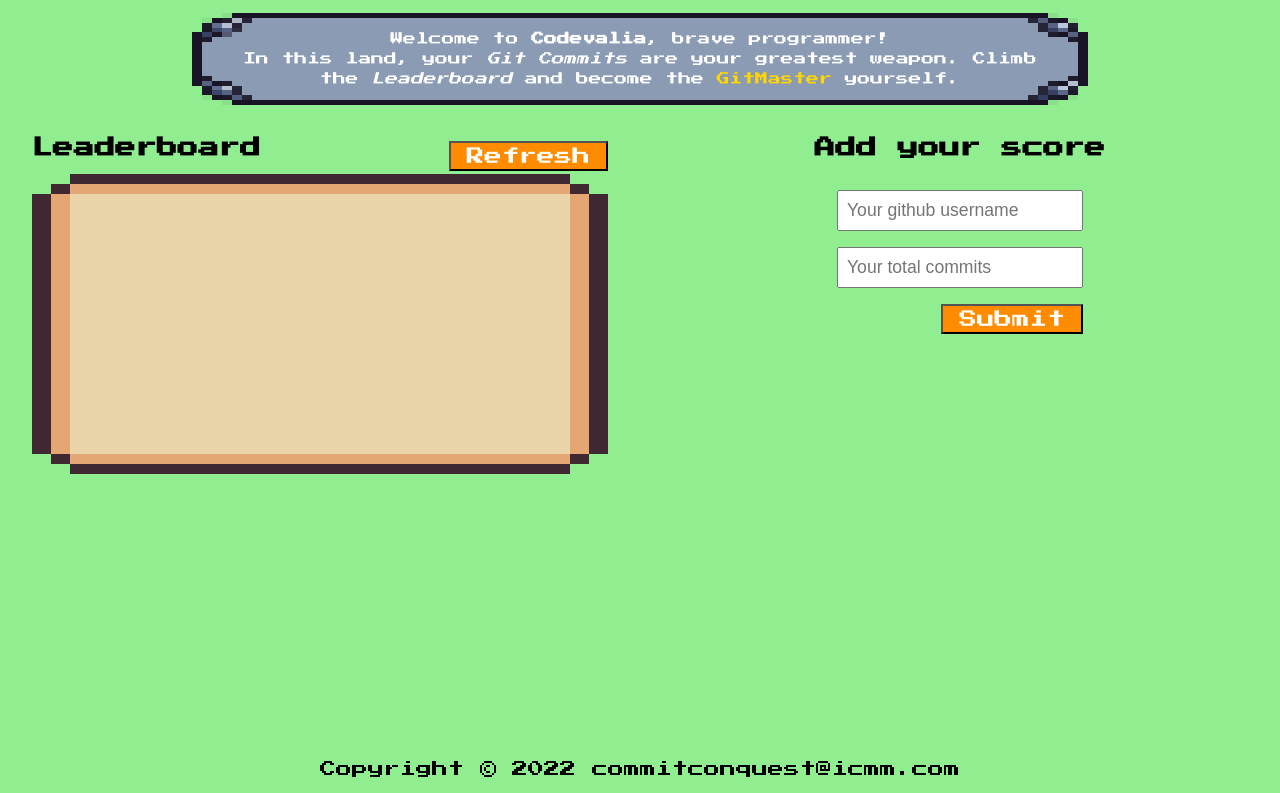
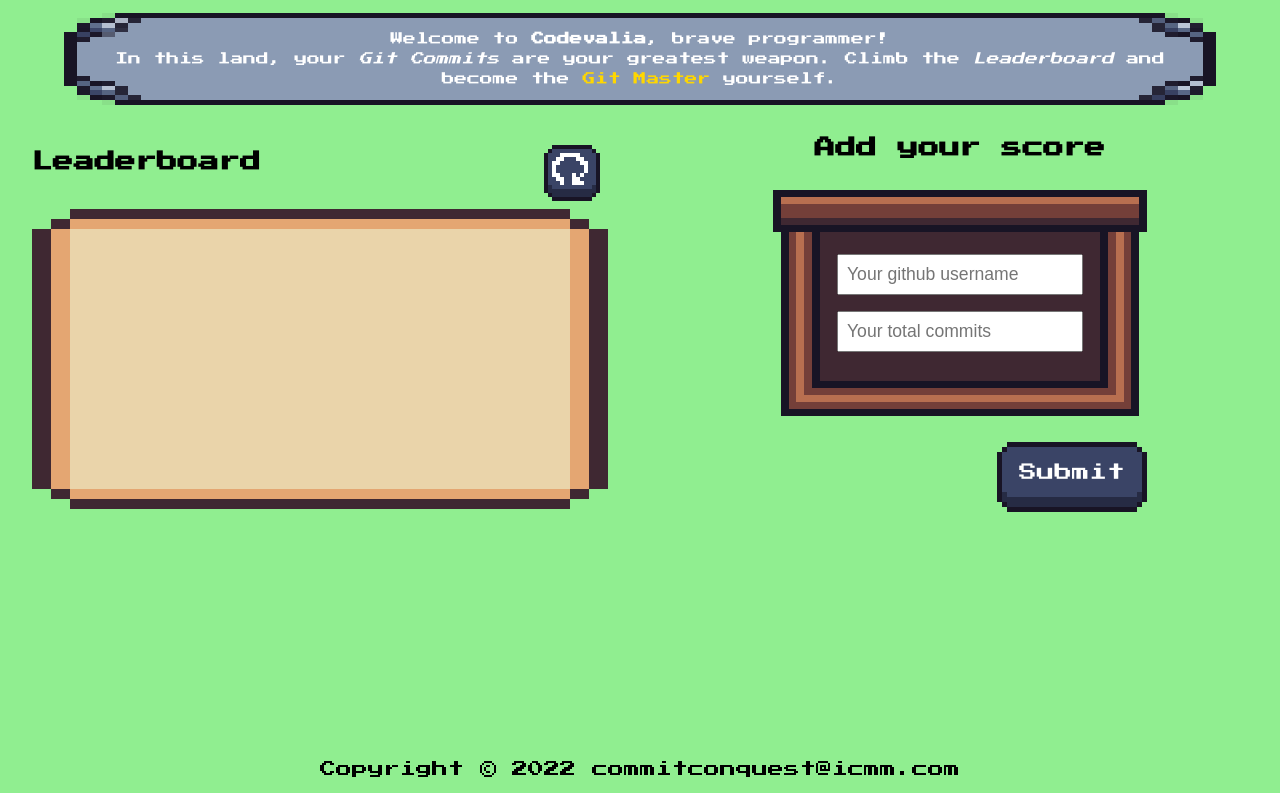
Before and after one commit to IndieCoderMM/commit-conquest, a website built with webpack: page src/index.html in a window 1280 px wide. Shown: the part 43-836 px from the top of the page. Built offline with nearby package versions, Linux system fonts and the light colour scheme; no server answers.

Commit message:
Add bg-images for btn and form

```diff
--- a/src/index.css
+++ b/src/index.css
@@ -27,18 +27,6 @@ h2 {
   font-size: 1.3rem;
 }
 
-button {
-  padding: 0.25rem 1rem;
-  font-size: 1.1rem;
-  font-family: 'Press Start 2P', cursive;
-  background-color: darkorange;
-  color: white;
-}
-
-button:hover {
-  background-color: gold;
-}
-
 input {
   padding: 0.5rem;
   font-size: 1.1rem;
@@ -51,6 +39,8 @@ footer {
 
 #main-header {
   background-color: white;
+  display: flex;
+  justify-content: space-between;
 }
 
 #logo {
@@ -66,6 +56,7 @@ footer {
   display: flex;
   justify-content: space-between;
   align-items: center;
+  margin-bottom: 0.5rem;
 }
 
 #score-container {
@@ -116,6 +107,45 @@ footer {
 
 #submit-btn {
   align-self: flex-end;
+  width: 150px;
+  height: 80px;
+  padding: 0.5rem 1rem;
+  font-size: 1.1rem;
+  font-family: 'Press Start 2P', cursive;
+  background: url('../img/btn.png') no-repeat bottom left 100%/100%;
+  image-rendering: pixelated;
+  border: none;
+  color: white;
+}
+
+#submit-btn:active {
+  background-image: url('../img/btn_click.png');
+}
+
+#refresh-btn {
+  width: 64px;
+  height: 64px;
+  background: url('../img/refresh_btn.png') no-repeat bottom left 100% / 100%;
+  image-rendering: pixelated;
+  border: none;
+}
+
+#refresh-btn:active {
+  background-image: url('../img/refresh_clicked.png');
+}
+
+.input-group {
+  background-image: url('../img/wood_board.png');
+  background-repeat: no-repeat;
+  background-position: center;
+  background-size: 100% 100%;
+  image-rendering: pixelated;
+  padding: 4rem;
+  min-height: 200px;
+  display: flex;
+  flex-direction: column;
+  justify-content: center;
+  gap: 1rem;
 }
 
 .greeting {
@@ -125,7 +155,7 @@ footer {
   line-height: 1.25rem;
   padding: 1rem 3rem;
   display: block;
-  width: 70%;
+  width: 90%;
   margin: 1rem auto 0;
   background-image: url('../img/msg_plate.png');
   background-repeat: no-repeat;
--- a/src/index.html
+++ b/src/index.html
@@ -20,13 +20,13 @@
       Welcome to <strong>Codevalia</strong>, brave programmer!<br />
       In this land, your <em>Git Commits</em> are your greatest weapon. Climb
       the <em>Leaderboard</em> and become the
-      <span class="highlight-text">GitMaster</span> yourself.
+      <span class="highlight-text">Git Master</span> yourself.
     </p>
     <main>
       <article id="leaderboard">
         <header>
           <h2>Leaderboard</h2>
-          <button type="button" id="refresh-btn">Refresh</button>
+          <button type="button" id="refresh-btn"></button>
         </header>
         <section id="score-container">
           <ul id="score-list">
@@ -37,6 +37,7 @@
       <article id="form-container">
         <h2>Add your score</h2>
         <form action="#" id="score-form">
+          <section class="input-group">
             <input
               id="user-in"
               type="text"
@@ -49,6 +50,7 @@
               placeholder="Your total commits"
               required
             />
+          </section>
           <button type="submit" id="submit-btn">Submit</button>
           <p id="noti"></p>
         </form>
```
Also changed, not shown: img/btn.png (added), img/btn_click.png (added), img/refresh_btn.png (added), img/refresh_clicked.png (added), img/wood_board.png (added). Lines whose indentation alone changed are shown as unchanged.
